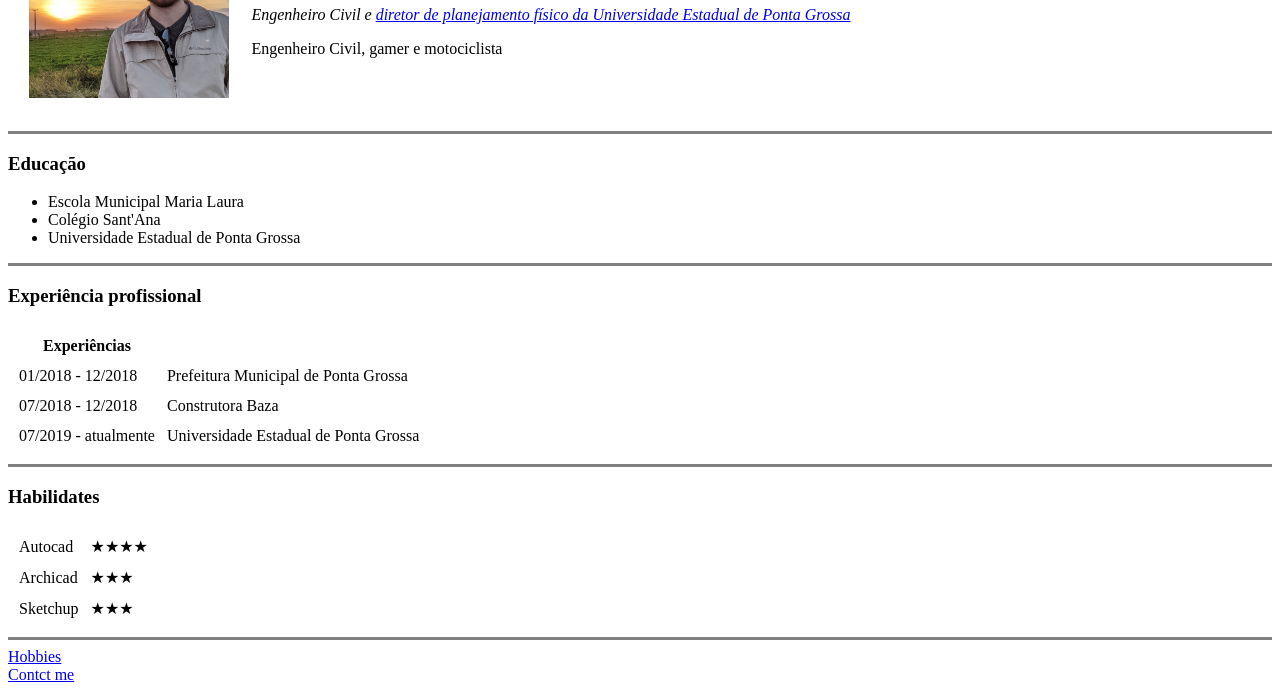
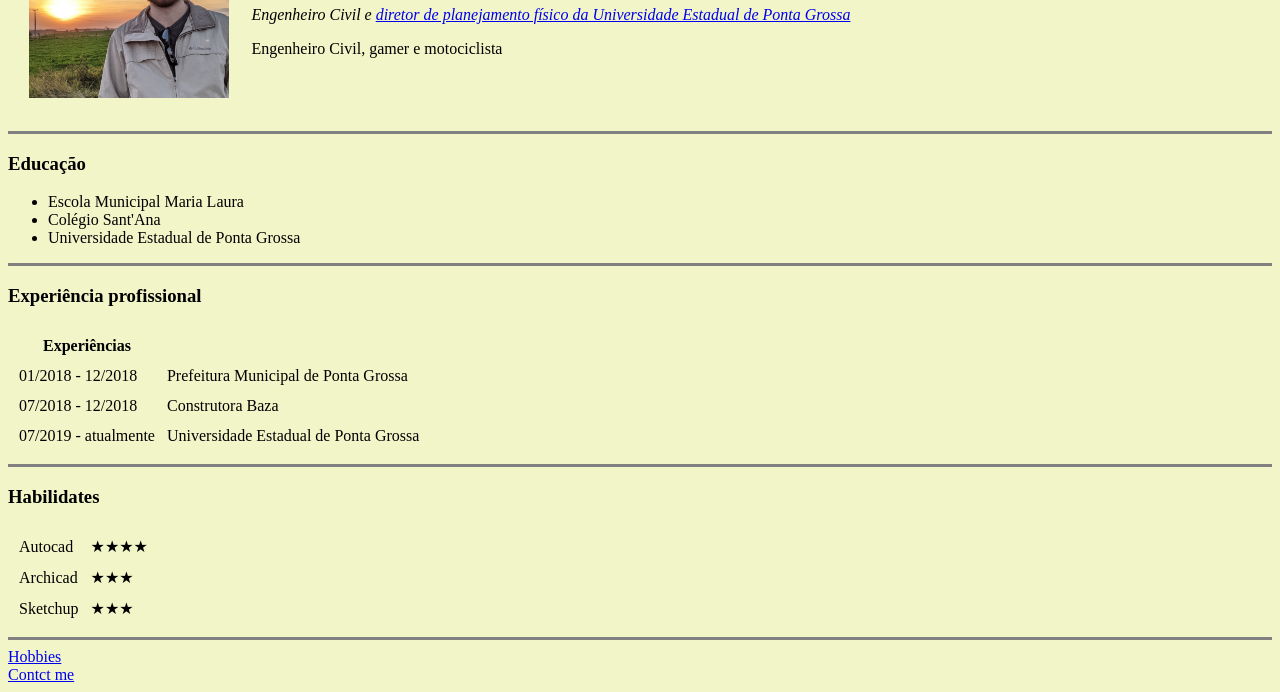
Before and after one commit to matheuss2022/cv, a plain HTML site: page index.html in a window 1280 px wide. Shown: the part 131-823 px from the top of the page. Drawn offline with Linux system fonts and the light colour scheme.

Commit message:
Atualização

```diff
--- a/index.html
+++ b/index.html
@@ -3,17 +3,19 @@
 
 <head>
   <meta charset="utf-8">
-  <title>🚧 CARRER Engenharia </title>
+  <title>🚧CARRER Engenharia </title>
 </head>
 
-<body>
+<body style="background-color: #F2F5C8;">
   <table cellspacing="20">
     <tr>
       <td><img src="Foto_perfil.jpg" alt="Matheus Santana Carrer" height="200"></td>
-      <td><h1> Matheus Santana Carrer</h1>
+      <td>
+        <h1> Matheus Santana Carrer</h1>
         <p><em>Engenheiro Civil e <a href="https://www2.uepg.br/proplan/composicao/">diretor de planejamento
               físico da Universidade Estadual de Ponta Grossa</a></em></p>
-          <p>Engenheiro Civil, gamer e motociclista</p></td>
+        <p>Engenheiro Civil, gamer e motociclista</p>
+      </td>
     </tr>
   </table>
   <hr size="3" noshade>
@@ -31,6 +33,7 @@
         <th>Experiências</th>
       </tr>
     </head>
+
     <body>
       <tr>
         <td>01/2018 - 12/2018</td>
@@ -51,7 +54,8 @@
   <table cellspacing="10">
     <tr>
       <td>Autocad</td>
-          <td>★★★★</td></td>
+      <td>★★★★</td>
+      </td>
     </tr>
     <tr>
       <td>Archicad</td>
```
Lines whose indentation alone changed are shown as unchanged.
